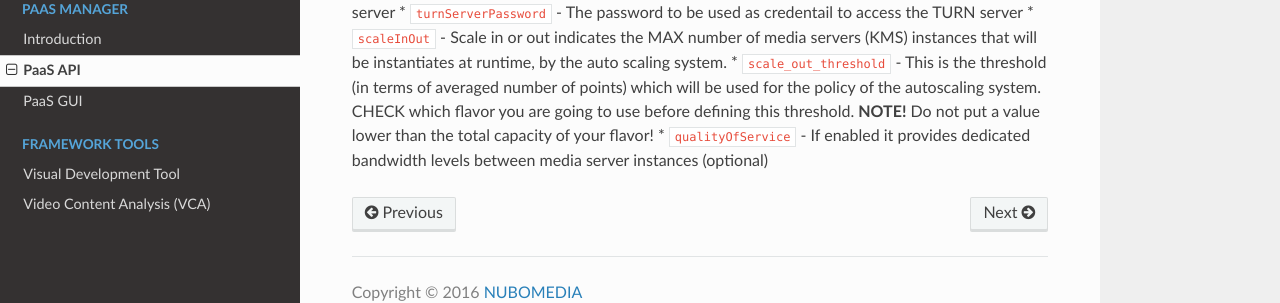
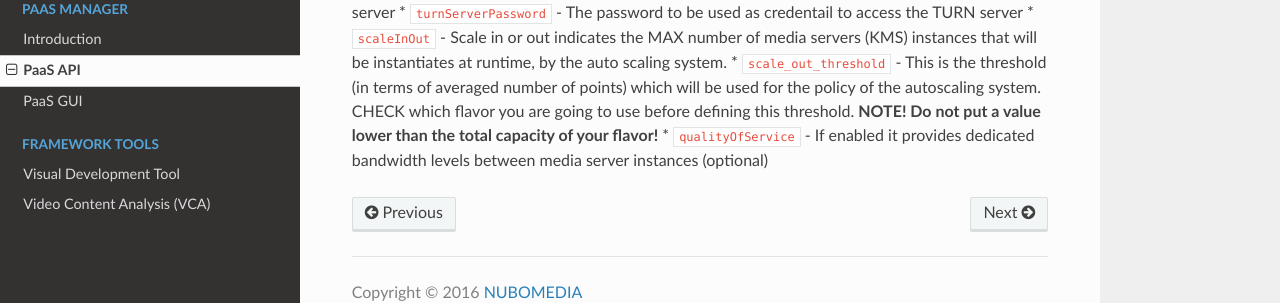
Before and after one commit to nubomedia/developer-guidelines, an MkDocs documentation site: the page built from docs/paas/paas-api.md, in a window 1280 px wide and 900 px high, scrolled down 1115 px. Shown: the part 538-841 px from the top of the window. Built offline with MkDocs 1.6.1, drawn with Linux system fonts in a browser that asks for light colours; nearby versions of some CDN libraries; old or Windows-style settings are respelled for this version of MkDocs.

````diff
--- a/docs/paas/paas-api.md
+++ b/docs/paas/paas-api.md
@@ -58,5 +58,5 @@ where:
 *  ```turnServerUsername``` -  The username to be used as credentials to access the TURN server
 *  ```turnServerPassword``` -  The password to be used as credentail to access the TURN server
 *  ```scaleInOut``` - Scale in or out indicates the MAX number of media servers (KMS) instances that will be instantiates at runtime, by the auto scaling system.
-*  ```scale_out_threshold``` - This is the threshold (in terms of averaged number of points) which will be used for the policy of the autoscaling system. CHECK which flavor you are going to use before defining this threshold. **NOTE!** Do not put a value lower than the total capacity of your flavor!
+*  ```scale_out_threshold``` - This is the threshold (in terms of averaged number of points) which will be used for the policy of the autoscaling system. CHECK which flavor you are going to use before defining this threshold. **NOTE! Do not put a value lower than the total capacity of your flavor!**
 *  ```qualityOfService``` -  If enabled it provides dedicated bandwidth levels between media server instances (optional)
````
